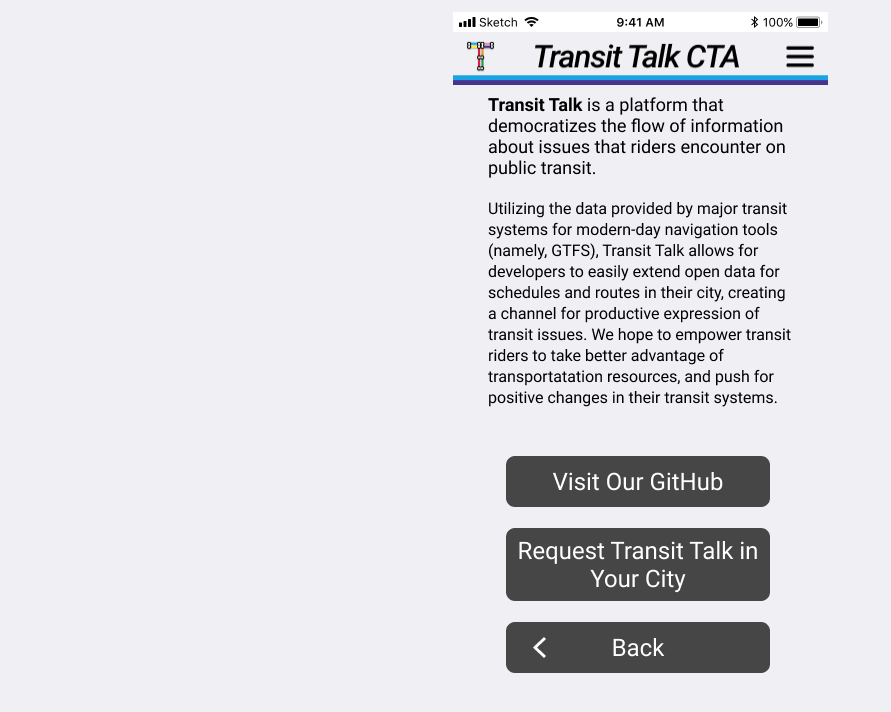
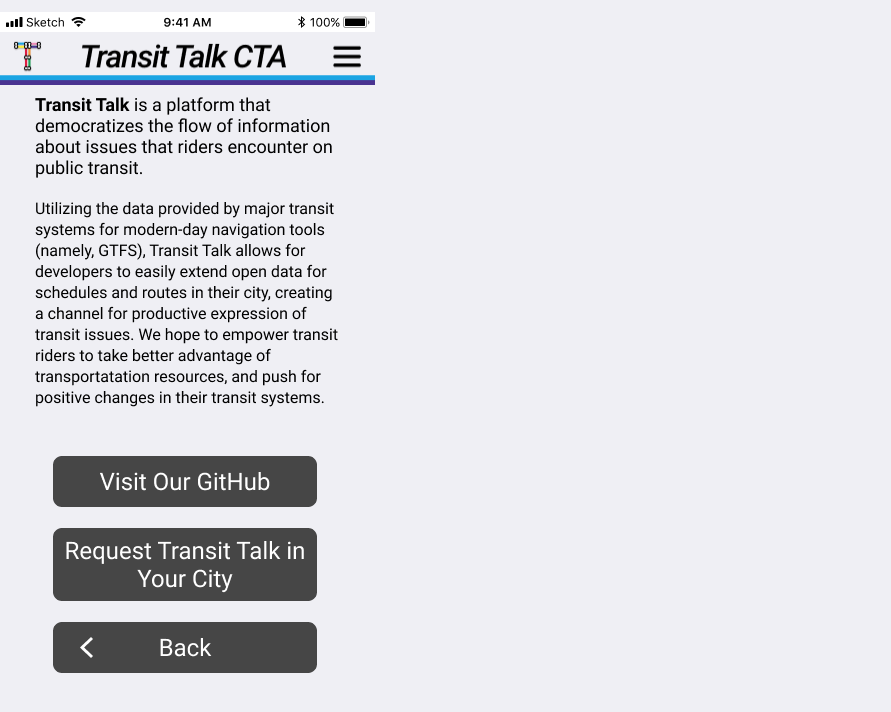
Before and after one commit to andreanthony/andreanthony.github.io, a Jekyll site: the page aboutus.html, which Jekyll copies as it is, in a window 1280 px wide. Shown: the top 712 px of the page, without its empty margins (0-891 px from the left). Built offline with Jekyll 4.4.1, drawn with Linux system fonts in a browser that asks for light colours.

Commit message:
Update aboutus.html

```diff
--- a/aboutus.html
+++ b/aboutus.html
@@ -6,7 +6,7 @@
   <title>About Us</title>
 </head>
 <body style="
-  margin: auto;
+  margin: 0px;
   position: relative;
   background-color: #EFEFF4;
   height: 667px;
```
